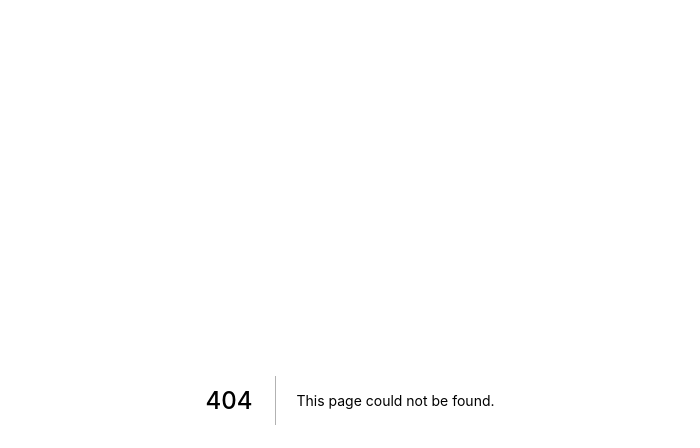
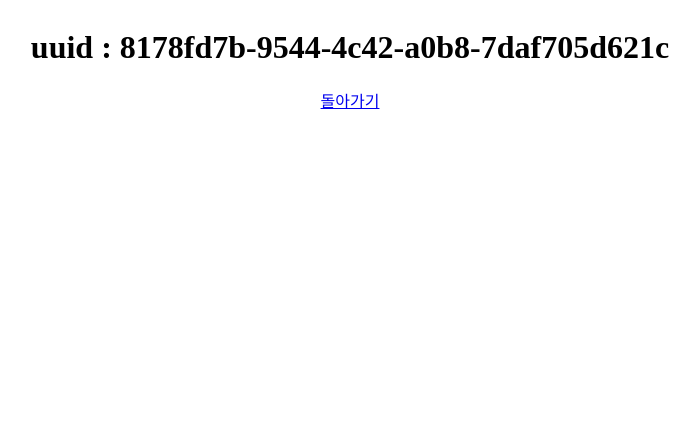
Before and after one commit to developjik/nextjs_render_data_fetch, a Next.js app: page /csr in a window 1280 px wide. Before the commit this address had no page. Shown: the top 448 px of the page, without its empty margins (290-990 px from the left). Built offline with nearby package versions, Linux system fonts and the light colour scheme.

Commit message:
feat: csr page 추가

```diff
--- /dev/null
+++ b/pages/csr/index.js
@@ -0,0 +1,39 @@
+import React, { useState, useEffect } from 'react'
+import Link from 'next/link'
+import axios from 'axios'
+import styled from '@emotion/styled'
+
+function CSR(props) {
+  console.log('render')
+  const [uuid, setUuid] = useState('')
+
+  const getData = async () => {
+    const result = await axios.get('/api/uuid')
+    setUuid(result.data.uuid)
+  }
+
+  useEffect(() => {
+    getData()
+  }, [])
+
+  console.log(props)
+
+  return (
+    <>
+      <Center>{uuid && <h1>uuid : {uuid}</h1>}</Center>
+      <Center>
+        <Link href="/">
+          <a>돌아가기</a>
+        </Link>
+      </Center>
+    </>
+  )
+}
+
+const Center = styled.div`
+  display: flex;
+  justify-content: center;
+  align-items: center;
+`
+
+export default CSR
```
